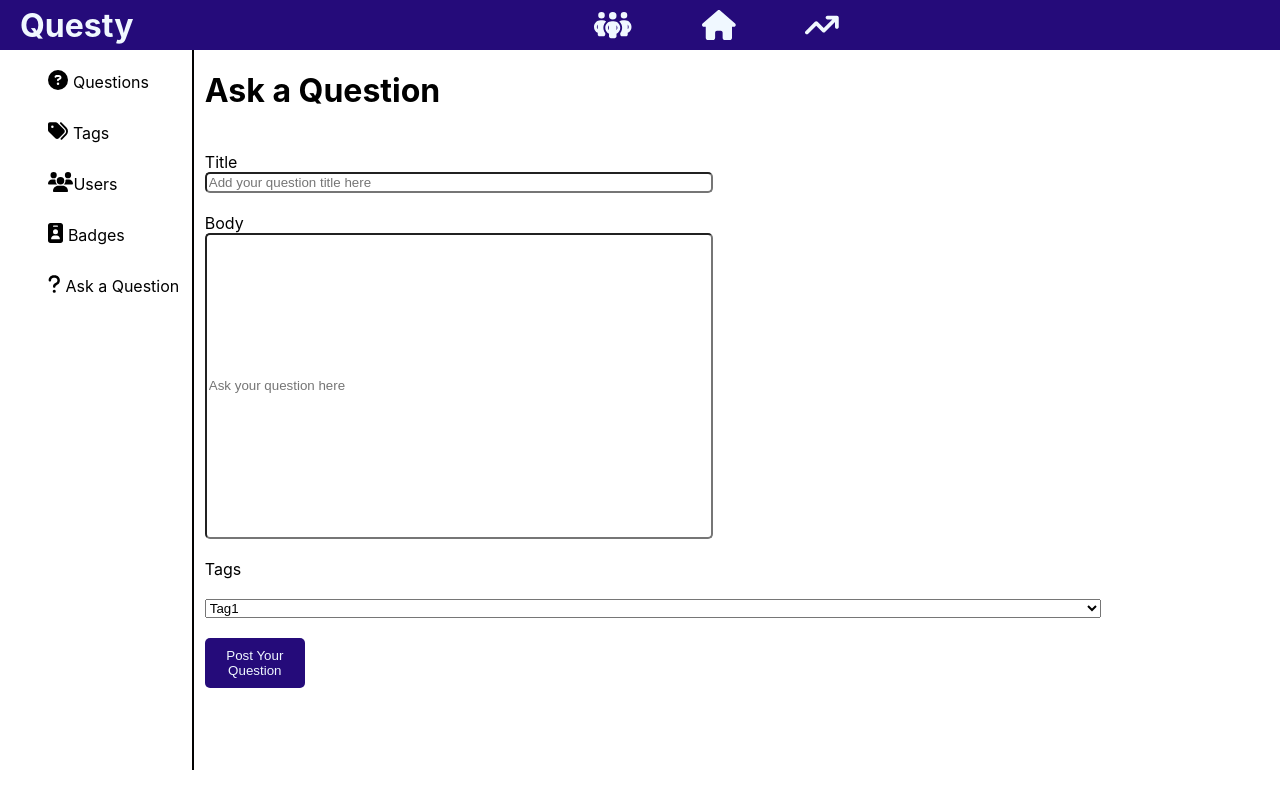
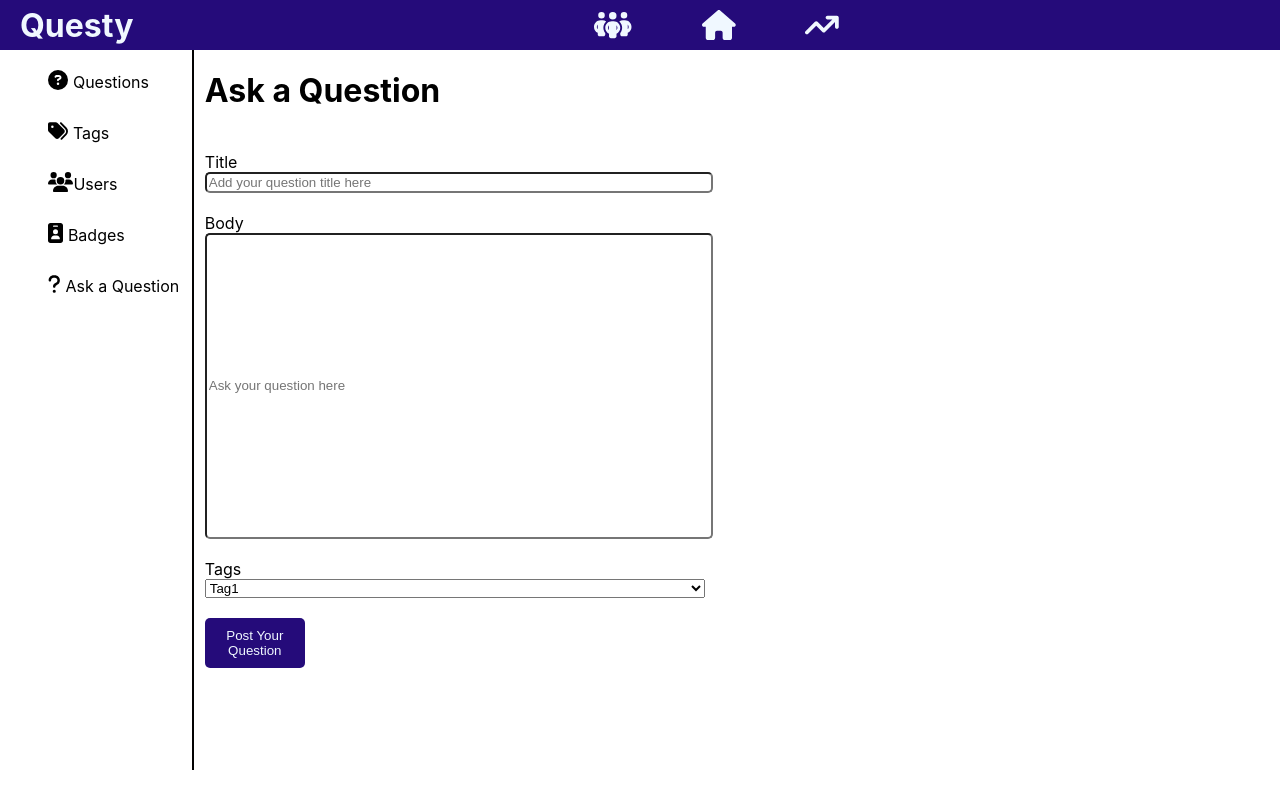
Before and after one commit to NixonOjiem/forum, a React (Create React App) app in the folder frontend/: page /forum in a window 1280 px wide. Both pictures are taken after a click on the item "Ask a Question". Built offline with nearby package versions, Linux system fonts and the light colour scheme.

Commit message:
About to start working on the editing capabilities of the question text box

```diff
--- a/frontend/src/App.css
+++ b/frontend/src/App.css
@@ -190,4 +190,7 @@
     transition-duration: 0.5s;
     transition-timing-function: ease-in-out;
 }
+.Select-Choice{
+    width: 500px;
+}
 /*End of Editing the Ask A Question page*/
--- a/frontend/src/components/AskQuestion.js
+++ b/frontend/src/components/AskQuestion.js
@@ -1,19 +1,23 @@
-import React from 'react'
+import React, { useState } from 'react'
 
 function AskQuestion() {
+    const [question, setQuestion]= useState('');
+    const [title, setTitle]= useState('');
+    const [tag, setTag]= useState('');
+
   return (
     <div className='Ask-Question'>
         <h1>Ask a Question</h1>
         <label className='Labels'>Title</label>
-        <input type='text' className='Title-Textbox' placeholder='Add your question title here'/>
+        <input type='text' className='Title-Textbox' placeholder='Add your question title here' value={title}/>
         <label className='Labels'>Body</label>
-        <input type='text' className='Body-Textbox' placeholder='Ask your question here' />
+        <input type='text' className='Body-Textbox' placeholder='Ask your question here' value={question}/>
         <label className='Labels'>Tags</label>
-        <select name='Tags' className='Labels'>
-            <option value={"Tag1"}>Tag1</option>
-            <option value={"Tag2"}>Tag2</option>
-            <option value={"Tag3"}>Tag3</option>
-            <option value={"Tag4"}>Tag4</option>
+        <select name='Tags' className='Select-Choice'>
+            <option value={tag}>Tag1</option>
+            <option value={tag}>Tag2</option>
+            <option value={tag}>Tag3</option>
+            <option value={tag}>Tag4</option>
         </select>
         {/* <input type='select' className='Tags-Textbox'/> */}
         <button className='button'>Post Your Question</button>
```
